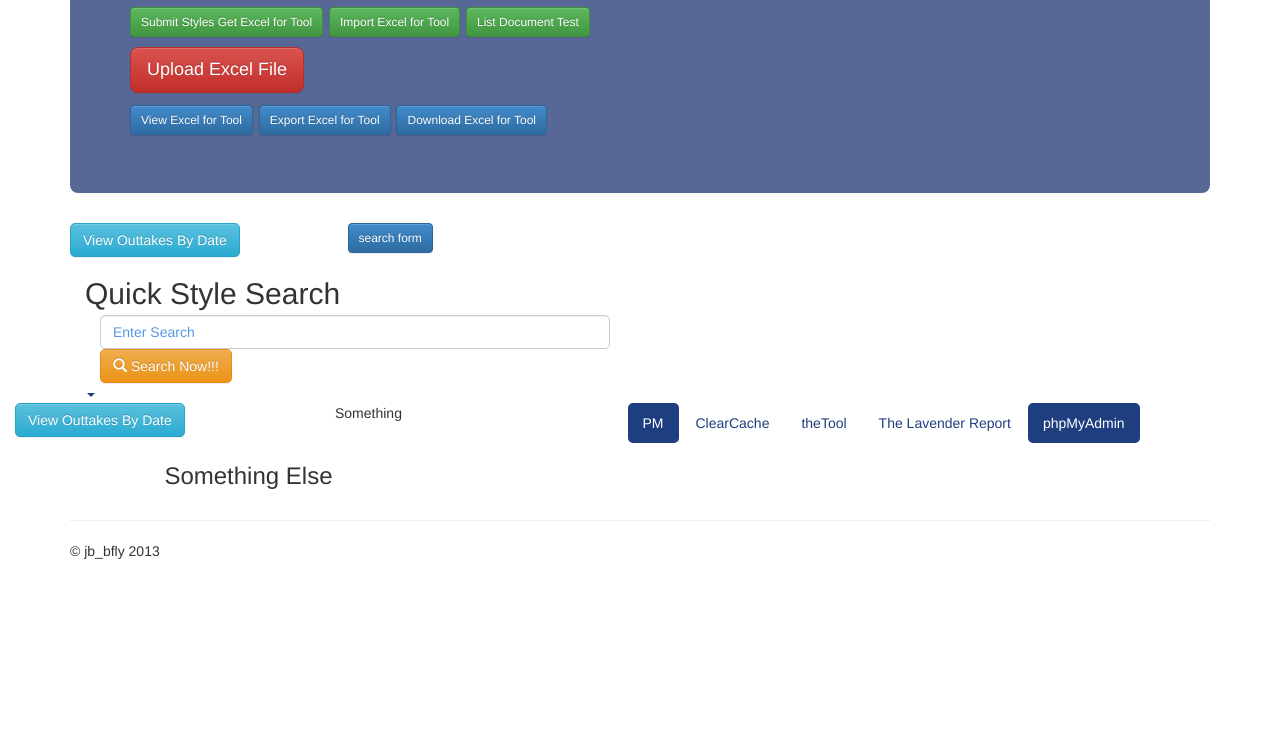
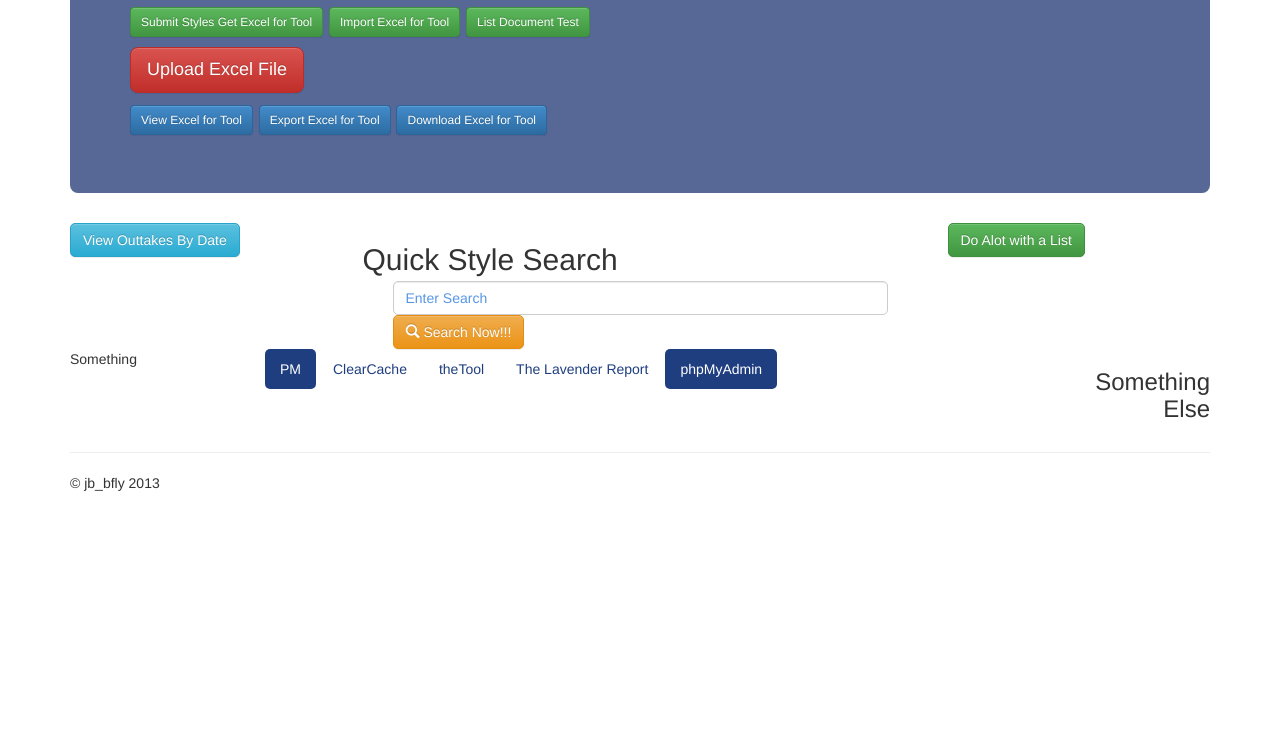
Before and after one commit to connectthefuture/djdam165, a Django app: page / in a window 1280 px wide. Shown: the part 469-1209 px from the top of the page. Run offline with Django 3.2, Linux system fonts and the light colour scheme; parts of the project's set-up code (start-up, migrations or seed data) failed here and were passed over; some libraries are stand-ins or nearby versions.

Commit message:
new working modal accepts the styles list

```diff
--- a/searcher/urls.py
+++ b/searcher/urls.py
@@ -23,6 +23,7 @@ urlpatterns = patterns('searcher.views',
                       ### (r'^reject/$', 'remove'),
                       ### (r'^update/$', 'update'),
                       ### (r'^(?P<q>\d+)/$', 'search_colorstyle'),
+
                       (r'^find/(\d{5,9})/$', 'search_colorstyle'),
                       url(r'^findall/(?P<colorstyle>\d{5,9})/$', 'get_all_images_colorstyle', name='getall_colorstyle'),
                       url(r'^findall/outtakes/?$', 'get_all_images_outtakes', name='get_all_images_outtakes'),
@@ -325,3 +326,9 @@ urlpatterns += patterns('',
                             'searcher.file-views.upload_home',
                             name='fileupload'),
                         ) + static(settings.MEDIA_URL, document_root=settings.MEDIA_ROOT)
+
+urlpatterns += patterns('',
+                        url(r'^runscripts/script_runner_home/?$',
+                            'searcher.run-script-views.script_runner_home_page',
+                            name='script_runner',)
+                        )
--- a/templates/base/jbhome.html
+++ b/templates/base/jbhome.html
@@ -22,34 +22,46 @@
     <div class="container">
         <div class="jumbotron" style="background:rgba(51, 70, 127, 0.82); color: rgb(224, 210, 131)">
             <h1>Your fancy new searcher!</h1>
+
             <p>
                 See below for some helpful reports and links. Obviously there is a basic search function in the middle,
                 but what you may have missed is the sleek little dropdown to browse whats come out of our studio
                 recently. Don't be alarmed if some link or button doesn't work, this site is as beta as ß can be.
             </p>
+
             <p>
                 <a href="http://en.wikipedia.org/wiki/Beta" class="btn btn-primary btn-sm">Learn more &raquo;</a>
             </p>
+
             <p>
-                <a href="searcher/weeks-fashion-selects" class="btn btn-success btn-sm"><span class="glyphicon glyphicon-star"></span> Current Week's Fashion Selects</a>
-                <a href="searcher/weeks-fashion-outtakes" class="btn btn-success btn-sm"><span class="glyphicon glyphicon-chevron-right"></span> Current Week's Fashion Outtakes/PRS</a>
-                <a href="searcher/lastweeks-fashion-selects" class="btn btn-primary btn-sm"><span class="glyphicon glyphicon-star"></span> Last Week's Fashion Selects</a>
-                <a href="searcher/lastweeks-fashion-outtakes" class="btn btn-primary btn-sm"><span class="glyphicon glyphicon-chevron-right"></span> Last Week's Fashion Outtakes/PRS</a>
+                <a href="searcher/weeks-fashion-selects" class="btn btn-success btn-sm"><span
+                        class="glyphicon glyphicon-star"></span> Current Week's Fashion Selects</a>
+                <a href="searcher/weeks-fashion-outtakes" class="btn btn-success btn-sm"><span
+                        class="glyphicon glyphicon-chevron-right"></span> Current Week's Fashion Outtakes/PRS</a>
+                <a href="searcher/lastweeks-fashion-selects" class="btn btn-primary btn-sm"><span
+                        class="glyphicon glyphicon-star"></span> Last Week's Fashion Selects</a>
+                <a href="searcher/lastweeks-fashion-outtakes" class="btn btn-primary btn-sm"><span
+                        class="glyphicon glyphicon-chevron-right"></span> Last Week's Fashion Outtakes/PRS</a>
 
             </p>
+
             <p>
 
 
-                <a href="searcher/weeks-still-selects" class="btn btn-info btn-sm"><span class="glyphicon glyphicon-star"></span> Current Week's Still Selects</a>
+                <a href="searcher/weeks-still-selects" class="btn btn-info btn-sm"><span
+                        class="glyphicon glyphicon-star"></span> Current Week's Still Selects</a>
 
-                <a href="searcher/lastweeks-still-selects" class="btn btn-info btn-sm"><span class="glyphicon glyphicon-star"></span> Last Week's Still Selects</a>
+                <a href="searcher/lastweeks-still-selects" class="btn btn-info btn-sm"><span
+                        class="glyphicon glyphicon-star"></span> Last Week's Still Selects</a>
 
             </p>
+
             <p>
                 <a href="searcher/postreadyorig/2013/11/19/" class="btn btn-danger btn-sm"> ArchiveDayView</a>
                 <a href="searcher/postreadyorig/2013/week/47/" class="btn btn-warning btn-sm"> ArchiveWeekView</a>
                 <a href="searcher/postreadyorig/2014/FEB/" class="btn btn-primary btn-sm"> ArchiveMonthView</a>
             </p>
+
             <p>
                 <a href="searcher/excel/input/" class="btn btn-success btn-sm"> Submit Styles Get Excel for Tool</a>
                 <a href="searcher/excel/import/" class="btn btn-success btn-sm"> Import Excel for Tool</a>
@@ -76,33 +88,41 @@
         <div class="row">
             <div class="col-sm-3 col-md-3">
                 <!-- Button trigger modal -->
-        <button class="btn btn-info btn-md" data-toggle="modal" data-target="#myModal">View Outtakes By Date </button>
+                <button class="btn btn-info btn-md" data-toggle="modal" data-target="#myModal">View Outtakes By Date
+                </button>
                 <!-- Modal -->
-        <div class="modal fade" id="myModal" tabindex="-1" role="dialog" aria-labelledby="myModalLabel" aria-hidden="true">
+                <div class="modal fade" id="myModal" tabindex="-1" role="dialog" aria-labelledby="myModalLabel"
+                     aria-hidden="true">
                     <div class="modal-dialog">
                         <div class="modal-content">
                             <div class="modal-header">
-                <button type="button" class="close" data-dismiss="modal" aria-hidden="true">&times; </button>
-                <a><h3 class="modal-title" id="myModalLabel" style="font-family: DejaVu Serif, serif"><span class="glyphicon glyphicon-globe"></span> Fashion Set Outtakes </h3></a>
+                                <button type="button" class="close" data-dismiss="modal"
+                                        aria-hidden="true">&times; </button>
+                                <a><h3 class="modal-title" id="myModalLabel" style="font-family: DejaVu Serif, serif">
+                                    <span class="glyphicon glyphicon-globe"></span> Fashion Set Outtakes </h3></a>
                                 {# block modal_body %}{% endblock #}
                             </div>
                             <div class="modal-body">
-                  <a><h3 style="font-family: DejaVu Serif, serif"><span class="glyphicon glyphicon-bullhorn"></span> Select Date </h3></a>
+                                <a><h3 style="font-family: DejaVu Serif, serif"><span
+                                        class="glyphicon glyphicon-bullhorn"></span> Select Date </h3></a>
                                 {# block modal_body %} {% endblock #}
-                  <form class="navbar-form navbar-right" enctype="multipart/form-data" method="POST" action="searcher/findall/outtakes">
+                                <form class="navbar-form navbar-right" enctype="multipart/form-data" method="POST"
+                                      action="searcher/findall/outtakes">
                                     {% csrf_token %}
                                     <div class="form-group" style="width: 150px;">
                                         {# <input type="text" class="form-control" name="colorstyle" id="colorstyle" placeholder="Search"> #}
                                         <input type="datetime" class="form-control" name="searchquery" id="datepicker">
                                     </div>
-                  <button type="submit" class="btn btn-primary" name="submit" id="submit"><span class="glyphicon glyphicon-search"></span> Search </button>
+                                    <button type="submit" class="btn btn-primary" name="submit" id="submit"><span
+                                            class="glyphicon glyphicon-search"></span> Search
+                                    </button>
                                 </form>
 
                             </div>
                             <div class="modal-footer">
-                <button type="button" class="btn btn-danger" data-dismiss="modal">Close </button>
-                <button type="button" class="btn btn-warning">Save changes </button>
-                <button type="submit" class="btn btn-success">Submit </button>
+                                <button type="button" class="btn btn-danger" data-dismiss="modal">Close</button>
+                                <button type="button" class="btn btn-warning">Save changes</button>
+                                <button type="submit" class="btn btn-success">Submit</button>
                             </div>
                         </div>
                         <!-- /.modal-content -->
@@ -110,113 +130,113 @@
                     <!-- /.modal-dialog -->
                 </div>
                 <!-- /.modal Fade and End-->
-    </div><!-- /.col End -->
+            </div>
+            <!-- /.col End -->
 
 
-            <a href="searcher/ajax/search_form/" class="btn btn-primary btn-sm"> search form</a>
-        </div>
+            <!--<a href="searcher/ajax/search_form/" class="btn btn-primary btn-sm"> search form</a>-->
+
 
         <div class="col-sm-6 col-md-6">
             <h2>Quick Style Search</h2>
-          <form role="searchall" enctype="multipart/form-data" class="navbar-form" method="POST" id="tweak_search_new" action="/searcher/findall" >
+
+            <form role="searchall" enctype="multipart/form-data" class="navbar-form" method="POST" id="tweak_search_new"
+                  action="/searcher/findall">
                 {% csrf_token %}
-            <div class="row">
                 <div class="col-sm-12 col-md-12">
-                <input class="form-control" type="text" id="searchquery" name="searchquery" maxlength="100" placeholder="Enter Search"/>
-                <button id="submit" type="submit" class="btn btn-warning" name="submit" ><span class="glyphicon glyphicon-search"></span> Search Now!!!</button>
-                </div>
+                    <input class="form-control" type="text" id="searchquery" name="searchquery" maxlength="100"
+                           placeholder="Enter Search"/>
+                    <button id="submit" type="submit" class="btn btn-warning" name="submit"><span
+                            class="glyphicon glyphicon-search"></span> Search Now!!!
+                    </button>
                 </div>
             </form>
 
-          <a href="#" class="dropdown-toggle" data-toggle="dropdown-menu"><b class="caret"></b></a>
+        </div>
 
-          <div id="searchchoice" class="btn-group-sm" data-toggle="btn">
-            <ul class="dropdown-menu pull-right dropdown-features">
-                <div class="col-sm-1">
-                  <label class="btn btn-default">
-                  <input type="radio" name="searchtype" id="colorstyle">Colorstyle</label>
-                </div>
-                <div class="col-sm-2">
-                  <label class="btn btn-default">
-                  <input type="radio" name="date" id="searchtype">Date Search</label>
-                </div>
-                <div class="col-sm-2">
-                  <label class="btn btn-default">
-                    <input type="radio" name="brand" id="searchtype">Brand</label>
-                  </div>
-                  <div class="col-sm-1">
-                    <label class="btn btn-default">
-                    <input type="radio" name="keyword" id="searchtype">Keyword</label>
-                  </div>
-            </ul>
-          </div>
-        </div>
-                  {% comment %}
-                  <a href="#daterange-container" role="button" class="btn btn-default" data-toggle=".modal">Launch demo modal</a>
-                </div>
-                {# bootstrap_form form layout="vertical" #}
-                {% endcomment %}
-
-      </div>
 
     <div class="col-sm-3 col-md-3">
         <!-- Button trigger modal -->
-        <button class="btn btn-info btn-md" data-toggle="modal" data-target="#myModal">View Outtakes By Date </button>
+        <button class="btn btn-success btn-md" data-toggle="modal" data-target="#myModalText">Do Alot with a List</button>
         <!-- Modal -->
-        <div class="modal fade" id="myModal" tabindex="-1" role="dialog" aria-labelledby="myModalLabel" aria-hidden="true">
+        <div class="modal fade" id="myModalText" tabindex="-1" role="dialog" aria-labelledby="myModalLabel"
+             aria-hidden="true">
             <div class="modal-dialog">
                 <div class="modal-content">
                     <div class="modal-header">
                         <button type="button" class="close" data-dismiss="modal" aria-hidden="true">&times; </button>
-                <a><h3 class="modal-title" id="myModalLabel" style="font-family: DejaVu Serif, serif"><span class="glyphicon glyphicon-globe"></span> Fashion Set Outtakes </h3></a>
+                        <a><h3 class="modal-title" id="myModalLabel" style="font-family: DejaVu Serif, serif"><span
+                                class="glyphicon glyphicon-globe"></span> A Place to Run Some Black Magick </h3></a>
                         {# block modal_body %}{% endblock #}
                     </div>
+                    <div class="row">
+                    <div class="col-sm-12 col-md-12">
                     <div class="modal-body">
-                  <a><h3 style="font-family: DejaVu Serif, serif"><span class="glyphicon glyphicon-bullhorn"></span> Enter Styles And Choose A Function </h3></a>
+                        <a><h3 style="font-family: DejaVu Serif, serif"><span
+                                class="glyphicon glyphicon-road"></span> Enter Styles And Choose A Function </h3>
+                        </a>
                         {# block modal_body %} {% endblock #}
-                  <form class="navbar-form navbar-right" enctype="multipart/form-data" method="POST" action="searcher/findall/outtakes">
+                        <div class="row">
+                        <div class="col-sm-12 col-md-12">
+                        <form class="navbar-form" enctype="multipart/form-data" method="POST" action="searcher/runscripts/script_runner_home">
                             {% csrf_token %}
-                      <div class="form-group" style="width: 150px;">
+
+                            <div class="form-group form-horizontal">
                                 {# <input type="text" class="form-control" name="colorstyle" id="colorstyle" placeholder="Search"> #}
-                      <input type="text" class="form-control" name="input_list">
-                      <table>
-                      <td>
+                                <input type="text" style="box-sizing:border-box" class="form-control" name="input_list">
+
                                         <select name="script_name" id="multiselect">
-                        <option value="newAll_Sites_CacheClear.py">Clear Cache using Delimited List - Preferably Space Delimited</option>
-                        <option value="meckPM_localLoginSave.py">Resave a List of Styles to Validate Completion</option>
-                        <option value="bfly_listpage_scrape_clear.py">Clear Cache from Live Site Pages - Enter URL</option>
-                        <option value="bflyurl_scrape_return_styles_only.py">List Styles on Live Site Pages - Enter URL</option>
+                                            <option value="newAll_Sites_CacheClear.py">Clear Cache using Delimited List
+                                                - Preferably Space Delimited
+                                            </option>
+                                            <option value="meckPM_localLoginSave.py">Resave a List of Styles to Validate
+                                                Completion
+                                            </option>
+                                            <option value="bfly_listpage_scrape_clear.py">Clear Cache from Live Site
+                                                Pages - Enter URL
+                                            </option>
+                                            <option value="bflyurl_scrape_return_styles_only.py">List Styles on Live
+                                                Site Pages - Enter URL
+                                            </option>
                                             <option value="" selected=selected></option>
                                         </select>
-                      </td>
-                      </table>
-                      </div>
-                  <button type="submit" class="btn btn-primary" name="submit" id="submit"><span class="glyphicon glyphicon-search"></span> Search </button>
-                  </form>
 
                             </div>
+                            <button type="submit" class="btn btn-primary btn-sm" name="submitScriptName" id="submit"><span
+                                    class="glyphicon glyphicon-exclamation-sign"></span> Run Script
+                            </button>
+
+                        </form>
+                        </div>
+                        </div>
+                        </div>
+                        </div>
+                        </div>
                     <div class="modal-footer">
-                <button type="button" class="btn btn-danger" data-dismiss="modal">Close </button>
-                <button type="button" class="btn btn-warning">Save changes </button>
-                <button type="submit" class="btn btn-success">Submit </button>
+                        <button type="button" class="btn btn-danger" data-dismiss="modal">Close</button>
+                        <button type="submit" class="btn btn-primary btn-sm" name="submitScriptName" id="submit">
+                        <span class="glyphicon glyphicon-exclamation-sign"></span> Run Script
+{#                        <button type="button" class="btn btn-warning">Save changes</button>#}
+{#                        <button type="submit" class="btn btn-success">Submit</button>#}
                     </div>
                 </div>
                 <!-- /.modal-content -->
             </div>
             <!-- /.modal-dialog -->
-        </div>
+        </div><!-- /.modal End -->
         <!-- /.modal Fade -->
+
         {% comment %}
         <form action="/make_select/" method="post">{% csrf_token %}
           {{ form.as_p }}
           <input type="submit" value="Submit" />
         </form>
         {% endcomment %}
-    </div><!-- /.modal End -->
-  </div><!-- Closes Primary Middle Content Row -->
-</div>
+
+        </div><!-- Closes LAST modal col in middle-main row  -->
+        </div><!-- Closes Primary Middle Content Row  -->
+    </div><!-- Closes Primary Middle Content CONTAINER -->
     <!--Closed Main Container -->{#   CLOSED CONTAINER#}
-</div><!-- Closer Main row with Search and Modals-->
     <!-- Footer Section -->
     {% comment %}
 {% block footer %}
@@ -225,17 +245,20 @@
     <footer>
         <div class="container">
             <div class="row">
-      <div class="col-md-3">Something</div>
-      <div class="col-md-6">
+                <div class="col-md-2">Something</div>
+                <div class="col-md-8">
                     <ul class="nav nav-pills">
                         <li class="active"><a href="http://pm.bluefly.corp">PM</a></li>
                         <li><a href="http://clearcache.bluefly.corp">ClearCache</a></li>
                         <li><a href="http://tools.l3.bluefly.com">theTool</a></li>
-          <li><a href="http://prodimages.ny.bluefly.com:8082/siteshome/Reports/event_incomplete_14days.html">The Lavender Report</a></li>
-          <li class="active"><a href="http://prodimages.ny.bluefly.com:8082/phpmyadmin">phpMyAdmin</a></li>
+                        <li>
+                            <a href="http://prodimages.ny.bluefly.com:8082/siteshome/Reports/event_incomplete_14days.html">The
+                                Lavender Report</a></li>
+                        <li class="active"><a href="http://prodimages.ny.bluefly.com:8082/phpmyadmin">phpMyAdmin</a>
+                        </li>
                     </ul>
                 </div>
-      <div class="col-md-3">
+                <div class="col-md-2">
                     <h3 class="text-right">Something Else</h3>
                 </div>
             </div>
```
Also changed, not shown: searcher/run-script-views.py (added, +41 -0 lines), templates/searcher/listing/script_output_page.html (added, +21 -0 lines). Lines whose indentation alone changed are shown as unchanged.
